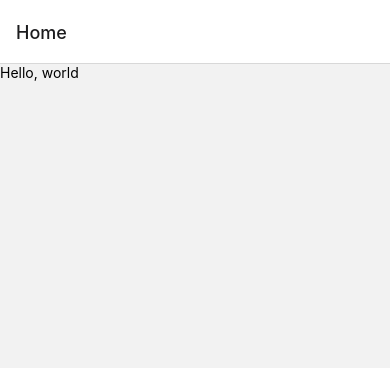
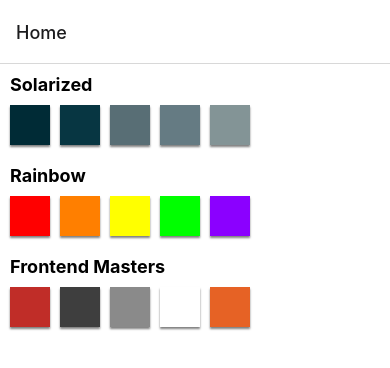
Before and after one commit to KocherginV/AwesomeProject, a React Native app: screen /Home in a window 390 px wide. Shown: the top 368 px of the page. Built offline with nearby package versions, Linux system fonts and the light colour scheme.

Commit message:
add palette preview and details views

```diff
--- a/App.js
+++ b/App.js
@@ -12,7 +12,11 @@
     <NavigationContainer>
       <Stack.Navigator>
         <Stack.Screen name="Home" component={Home} />
-        <Stack.Screen name="ColorPalette" component={ColorPalette} />
+        <Stack.Screen
+          name="ColorPalette"
+          component={ColorPalette}
+          options={({ route }) => ({ title: route.params.paletteName })}
+        />
       </Stack.Navigator>
     </NavigationContainer>
   );
--- a/components/ColorBox.js
+++ b/components/ColorBox.js
@@ -25,6 +25,11 @@
     marginTop: 10,
     marginLeft: 20,
     marginRight: 20,
+    shadowColor: '#000',
+    shadowOffset: { width: 0, height: 1 },
+    shadowOpacity: 0.3,
+    shadowRadius: 1,
+    elevation: 2,
   },
   textArea: {
     textAlign: 'center',
--- /dev/null
+++ b/components/PalettePreview.js
@@ -0,0 +1,48 @@
+import React from 'react';
+import {
+  Text,
+  TouchableOpacity,
+  StyleSheet,
+  FlatList,
+  View,
+} from 'react-native';
+
+const PalettePreview = ({ handlePress, colorPalette }) => {
+  return (
+    <TouchableOpacity onPress={handlePress}>
+      <Text style={styles.text}>{colorPalette.paletteName}</Text>
+      <FlatList
+        style={styles.list}
+        data={colorPalette.colors.slice(0, 5)}
+        keyExtractor={(item) => item.colorName}
+        renderItem={({ item }) => (
+          <View style={[styles.box, { backgroundColor: item.hexCode }]} />
+        )}
+      />
+    </TouchableOpacity>
+  );
+};
+
+const styles = StyleSheet.create({
+  text: {
+    fontWeight: 'bold',
+    fontSize: 18,
+    marginBottom: 10,
+  },
+  box: {
+    height: 40,
+    width: 40,
+    marginRight: 10,
+    shadowColor: '#000',
+    shadowOffset: { width: 0, height: 2 },
+    shadowOpacity: 0.5,
+    shadowRadius: 2,
+    elevation: 2,
+  },
+  list: {
+    marginBottom: 20,
+    flexDirection: 'row',
+  },
+});
+
+export default PalettePreview;
--- a/screens/ColorPalette.js
+++ b/screens/ColorPalette.js
@@ -1,36 +1,17 @@
 import React from 'react';
-import { Text, StyleSheet, FlatList } from 'react-native';
+import { StyleSheet, FlatList } from 'react-native';
 import ColorBox from '../components/ColorBox';
 
-const COLORS = [
-  { colorName: 'Base03', hexCode: '#002b36' },
-  { colorName: 'Base02', hexCode: '#073642' },
-  { colorName: 'Base01', hexCode: '#586e75' },
-  { colorName: 'Base00', hexCode: '#657b83' },
-  { colorName: 'Base0', hexCode: '#839496' },
-  { colorName: 'Base1', hexCode: '#93a1a1' },
-  { colorName: 'Base2', hexCode: '#eee8d5' },
-  { colorName: 'Base3', hexCode: '#fdf6e3' },
-  { colorName: 'Yellow', hexCode: '#b58900' },
-  { colorName: 'Orange', hexCode: '#cb4b16' },
-  { colorName: 'Red', hexCode: '#dc322f' },
-  { colorName: 'Magenta', hexCode: '#d33682' },
-  { colorName: 'Violet', hexCode: '#6c71c4' },
-  { colorName: 'Blue', hexCode: '#268bd2' },
-  { colorName: 'Cyan', hexCode: '#2aa198' },
-  { colorName: 'Green', hexCode: '#859900' },
-];
-
-const ColorPalette = () => {
+const ColorPalette = ({ route }) => {
+  const { colors } = route.params;
   return (
     <FlatList
       style={styles.container}
-      data={COLORS}
+      data={colors}
       keyExtractor={(item) => item.hexCode}
       renderItem={({ item }) => (
         <ColorBox colorName={item.colorName} hexCode={item.hexCode} />
       )}
-      ListHeaderComponent={<Text style={styles.headerText}>Solarized</Text>}
     />
   );
 };
--- a/screens/Home.js
+++ b/screens/Home.js
@@ -1,18 +1,68 @@
 import React from 'react';
-import { View, Text, TouchableOpacity } from 'react-native';
+import { FlatList, StyleSheet } from 'react-native';
+import PalettePreview from '../components/PalettePreview';
+
+const SOLARIZED = [
+  { colorName: 'Base03', hexCode: '#002b36' },
+  { colorName: 'Base02', hexCode: '#073642' },
+  { colorName: 'Base01', hexCode: '#586e75' },
+  { colorName: 'Base00', hexCode: '#657b83' },
+  { colorName: 'Base0', hexCode: '#839496' },
+  { colorName: 'Base1', hexCode: '#93a1a1' },
+  { colorName: 'Base2', hexCode: '#eee8d5' },
+  { colorName: 'Base3', hexCode: '#fdf6e3' },
+  { colorName: 'Yellow', hexCode: '#b58900' },
+  { colorName: 'Orange', hexCode: '#cb4b16' },
+  { colorName: 'Red', hexCode: '#dc322f' },
+  { colorName: 'Magenta', hexCode: '#d33682' },
+  { colorName: 'Violet', hexCode: '#6c71c4' },
+  { colorName: 'Blue', hexCode: '#268bd2' },
+  { colorName: 'Cyan', hexCode: '#2aa198' },
+  { colorName: 'Green', hexCode: '#859900' },
+];
+const RAINBOW = [
+  { colorName: 'Red', hexCode: '#FF0000' },
+  { colorName: 'Orange', hexCode: '#FF7F00' },
+  { colorName: 'Yellow', hexCode: '#FFFF00' },
+  { colorName: 'Green', hexCode: '#00FF00' },
+  { colorName: 'Violet', hexCode: '#8B00FF' },
+];
+const FRONTEND_MASTERS = [
+  { colorName: 'Red', hexCode: '#c02d28' },
+  { colorName: 'Black', hexCode: '#3e3e3e' },
+  { colorName: 'Grey', hexCode: '#8a8a8a' },
+  { colorName: 'White', hexCode: '#ffffff' },
+  { colorName: 'Orange', hexCode: '#e66225' },
+];
+const COLOR_PALETTES = [
+  { paletteName: 'Solarized', colors: SOLARIZED },
+  { paletteName: 'Rainbow', colors: RAINBOW },
+  { paletteName: 'Frontend Masters', colors: FRONTEND_MASTERS },
+];
 
 const Home = ({ navigation }) => {
   return (
-    <View>
-      <TouchableOpacity
-        onPress={() => {
-          navigation.navigate('ColorPalette');
-        }}
-      >
-        <Text>Hello, world</Text>
-      </TouchableOpacity>
-    </View>
+    <FlatList
+      style={styles.list}
+      data={COLOR_PALETTES}
+      keyExtractor={(item) => item.paletteName}
+      renderItem={({ item }) => (
+        <PalettePreview
+          handlePress={() => {
+            navigation.navigate('ColorPalette', item);
+          }}
+          colorPalette={item}
+        />
+      )}
+    />
   );
 };
 
+const styles = StyleSheet.create({
+  list: {
+    padding: 10,
+    backgroundColor: 'white',
+  },
+});
+
 export default Home;
```
